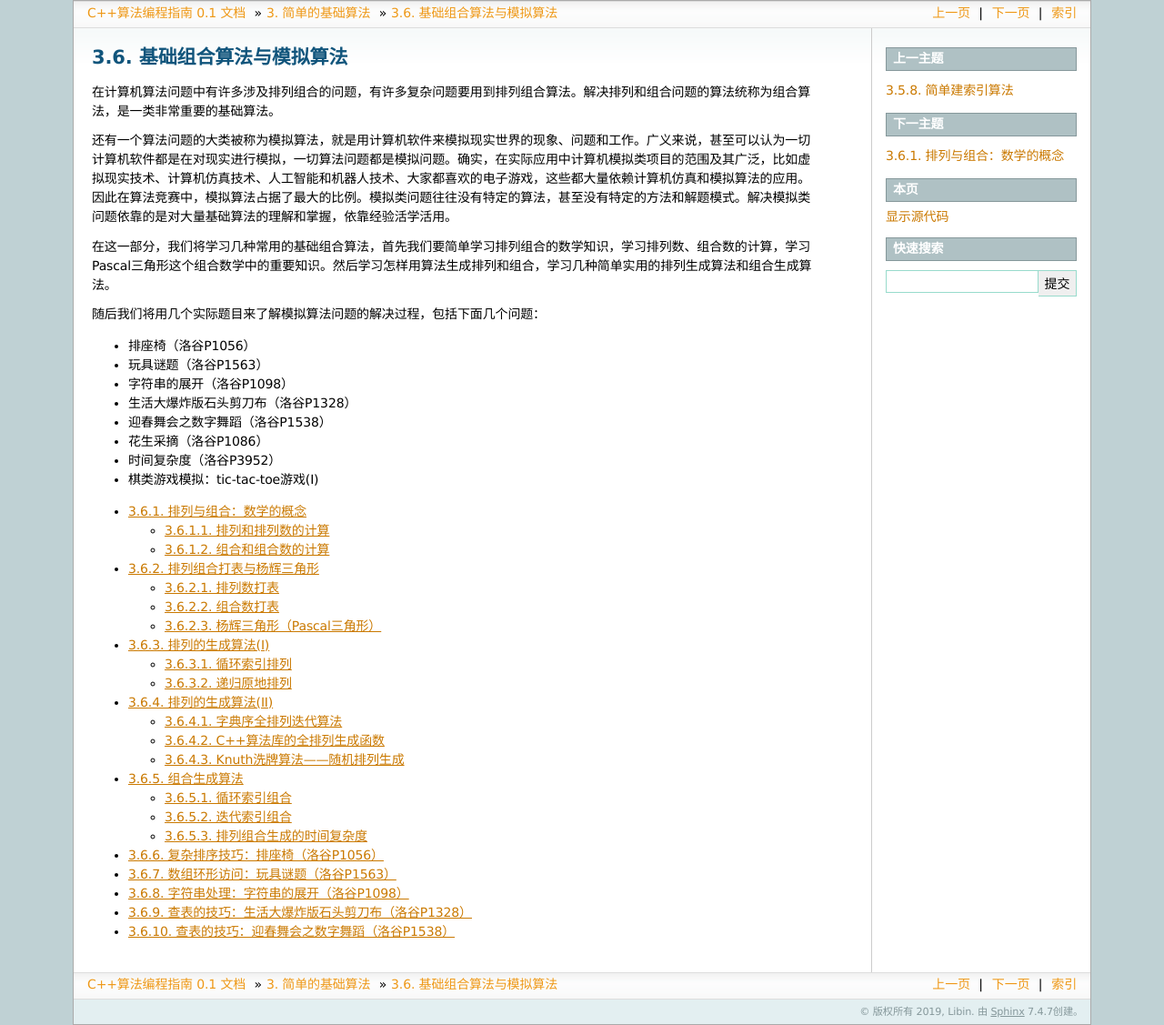
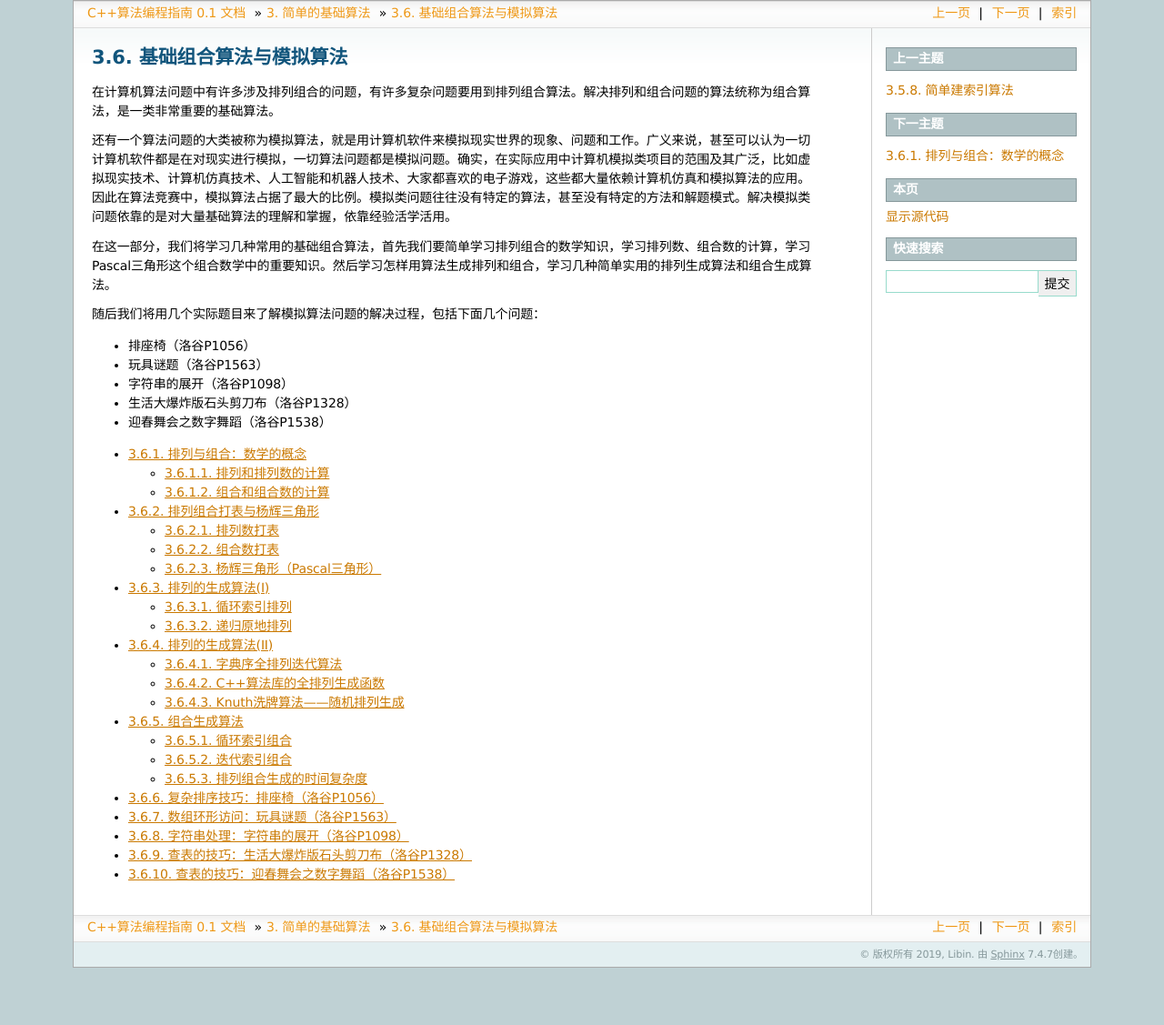
Before and after one commit to majorli/algo_guide, a Sphinx documentation site: the page built from source/ch02/260_other_algos.rst, in a window 1280 px wide. Shown: the whole page at 91% size. Built offline with Sphinx 7.4.7, drawn with Linux system fonts in a browser that asks for light colours; after the commit the page ends 1064 px from its top, so only the background shows below that.

Commit message:
20200428_2300draft_bug_fix

```diff
--- a/source/ch02/260_other_algos.rst
+++ b/source/ch02/260_other_algos.rst
@@ -14,9 +14,6 @@
 * 字符串的展开（洛谷P1098）
 * 生活大爆炸版石头剪刀布（洛谷P1328）
 * 迎春舞会之数字舞蹈（洛谷P1538）
-* 花生采摘（洛谷P1086）
-* 时间复杂度（洛谷P3952）
-* 棋类游戏模拟：tic-tac-toe游戏(I)
 
 .. toctree::
    :maxdepth: 2
```
